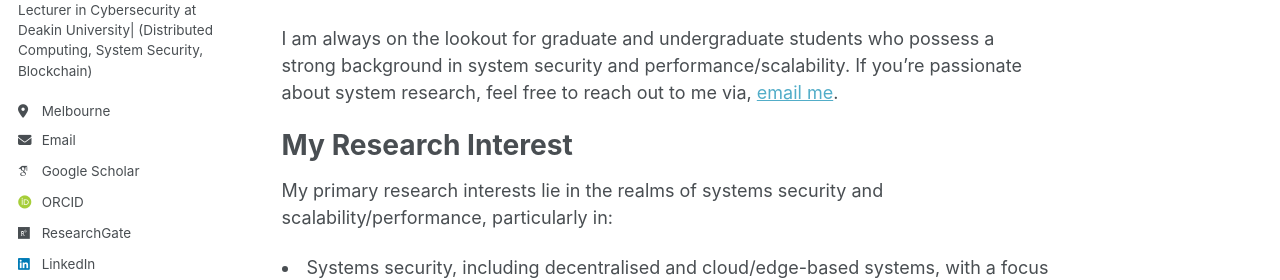
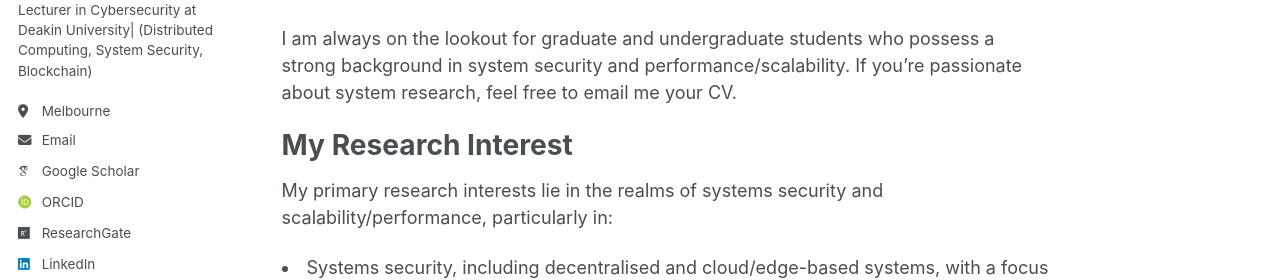
Before and after one commit to Nasrin-Sohrabi/Nasrin-Sohrabi.github.io, a Jekyll site: the page built from _pages/about.md, in a window 1280 px wide and 1355 px high. Shown: the part 282-562 px from the top of the window. Built offline with Jekyll 4.4.1, drawn with Linux system fonts in a browser that asks for light colours; some web fonts are replaced.

Commit message:
updating

```diff
--- a/_pages/about.md
+++ b/_pages/about.md
@@ -10,7 +10,7 @@ redirect_from:
 I am currently a Lecturer (Assistant Professor) at Deakin University, School of Information Technologies, Burwood, Melbourne, Australia. I completed my Ph.D. in Computer Science at RMIT University under the guidance/supervision of Professor Zahir Tari. Prior to that, I earned a Bachelor's degree in Computer Engineering (Software) and an Honours degree in Computer Science.
 
 
-I am always on the lookout for graduate and undergraduate students who possess a strong background in system security and performance/scalability. If you're passionate about system research, feel free to reach out to me via, <a href="nasrin.sohrabi@deakin.edu.au">email me</a>.
+I am always on the lookout for graduate and undergraduate students who possess a strong background in system security and performance/scalability. If you're passionate about system research, feel free to email me your CV.
 
 My Research Interest
 ======
```
